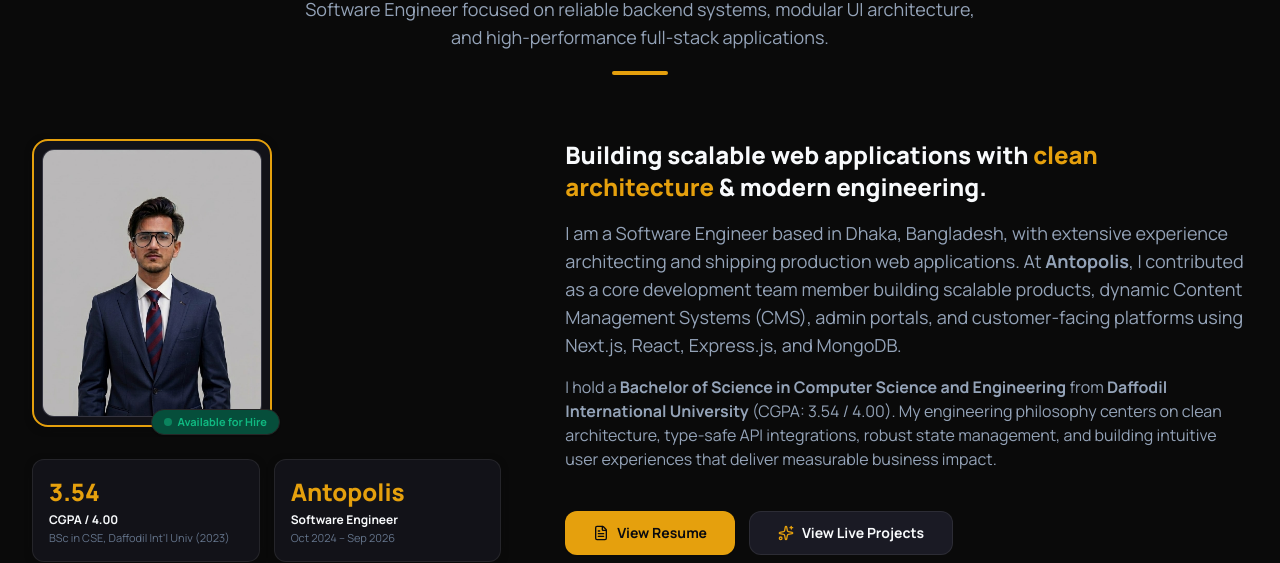
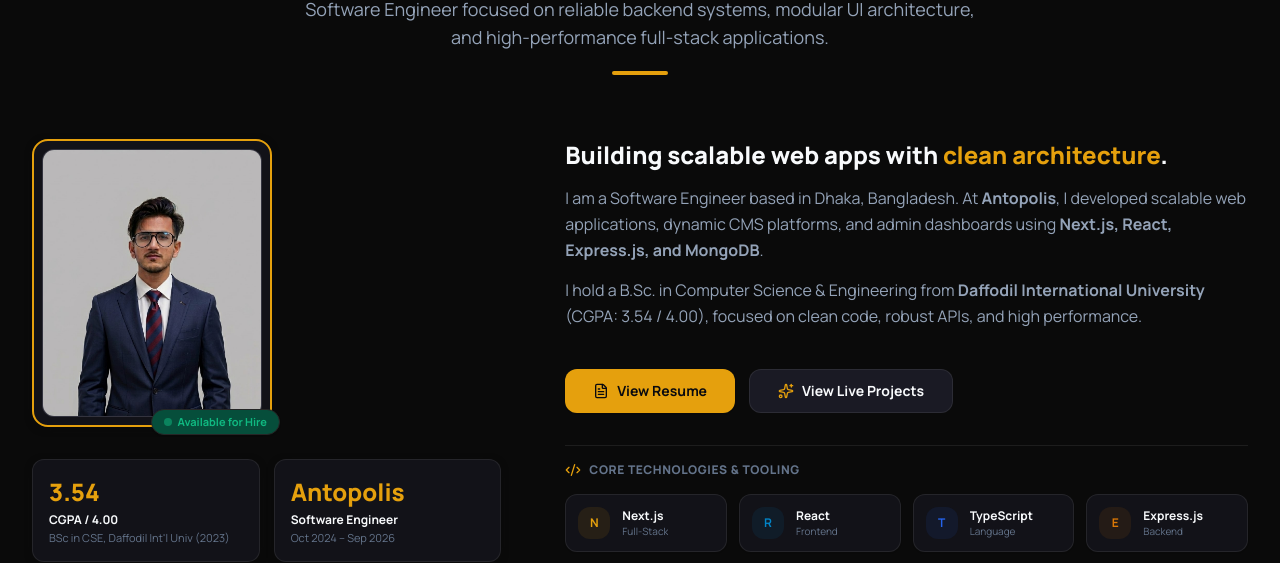
Before and after one commit to iammehedi4201/mehedi-s_portfolio, a Next.js app: page / in a window 1280 px wide. Shown: the part 1033-1596 px from the top of the page. Built offline with nearby package versions, Linux system fonts and the light colour scheme; no server answers; the database is empty.

Commit message:
feat: add AboutSection component with bio, metrics, and tech stack details

```diff
--- a/src/sections/AboutSection.tsx
+++ b/src/sections/AboutSection.tsx
@@ -102,15 +102,15 @@ export default function AboutSection() {
           className="lg:col-span-7 space-y-8"
         >
           {/* Bio text */}
-          <div className="space-y-4 text-body text-base sm:text-lg leading-relaxed">
+          <div className="space-y-3.5 text-body text-base leading-relaxed">
             <h3 className="text-2xl font-black font-heading text-heading">
-              Building scalable web applications with <span className="text-brand-primary">clean architecture</span> &amp; modern engineering.
+              Building scalable web apps with <span className="text-brand-primary">clean architecture</span>.
             </h3>
             <p>
-              I am a Software Engineer based in Dhaka, Bangladesh, with extensive experience architecting and shipping production web applications. At <strong>Antopolis</strong>, I contributed as a core development team member building scalable products, dynamic Content Management Systems (CMS), admin portals, and customer-facing platforms using Next.js, React, Express.js, and MongoDB.
+              I am a Software Engineer based in Dhaka, Bangladesh. At <strong>Antopolis</strong>, I developed scalable web applications, dynamic CMS platforms, and admin dashboards using <strong>Next.js, React, Express.js, and MongoDB</strong>.
             </p>
-            <p className="text-sm sm:text-base">
-              I hold a <strong>Bachelor of Science in Computer Science and Engineering</strong> from <strong>Daffodil International University</strong> (CGPA: 3.54 / 4.00). My engineering philosophy centers on clean architecture, type-safe API integrations, robust state management, and building intuitive user experiences that deliver measurable business impact.
+            <p>
+              I hold a B.Sc. in Computer Science &amp; Engineering from <strong>Daffodil International University</strong> (CGPA: 3.54 / 4.00), focused on clean code, robust APIs, and high performance.
             </p>
           </div>
 
```
